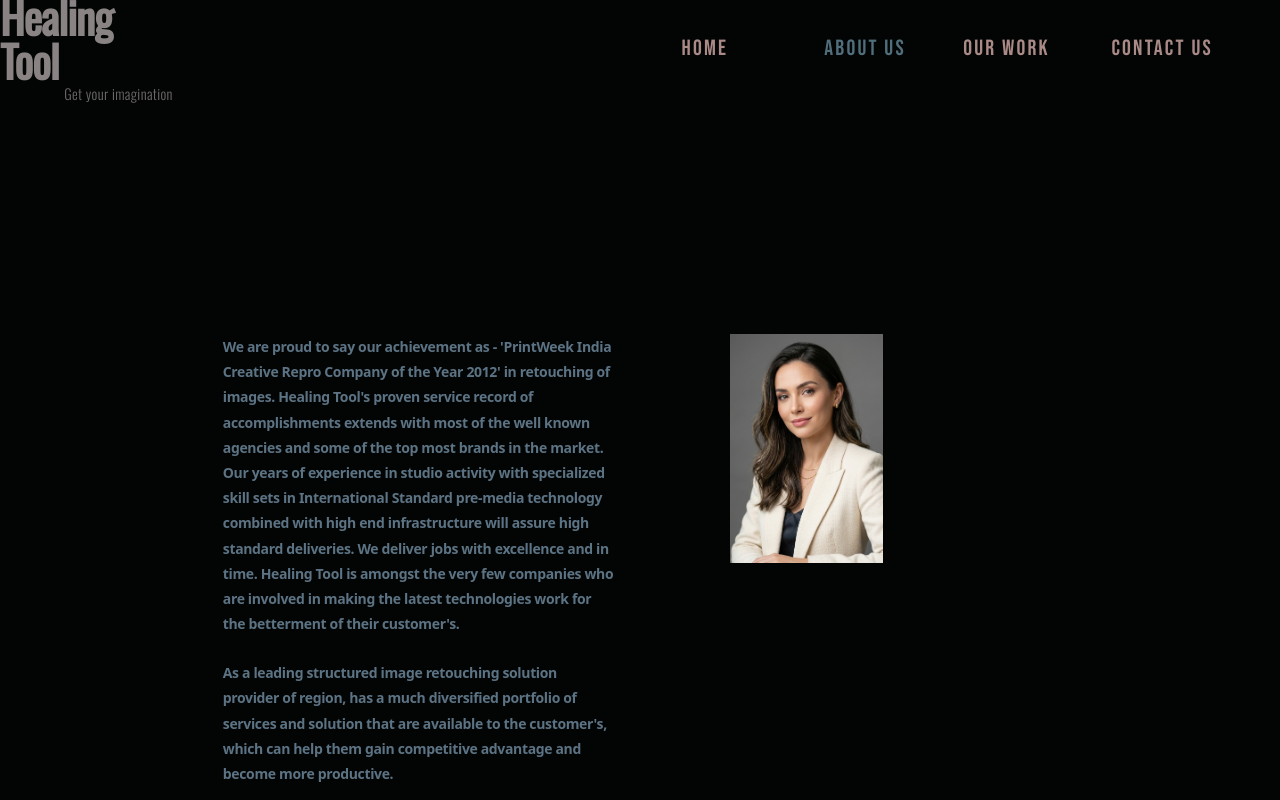
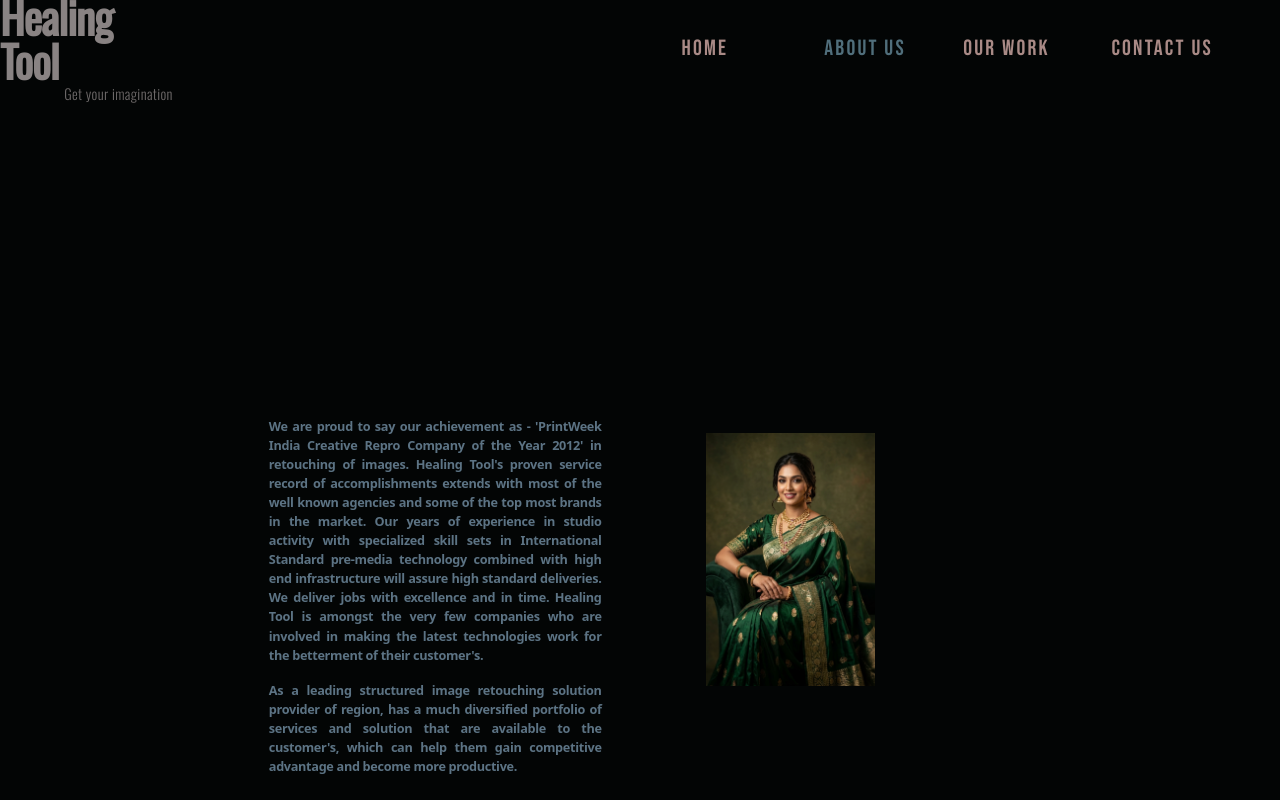
Before and after one commit to techieadi4703/venky-prototype1, a Next.js app: page /about in a window 1280 px wide. Shown: the top 800 px of the page. Built offline with nearby package versions, Linux system fonts and the light colour scheme.

Commit message:
refactor: decouple grid overlay into reusable component and update vertical line positioning logic

```diff
--- a/app/about/page.tsx
+++ b/app/about/page.tsx
@@ -2,6 +2,7 @@
 
 import Image from "next/image";
 import { GetYourImagination } from "@/components/get-your-imagination";
+import { GridOverlay } from "@/components/grid-overlay";
 
 export default function AboutPage() {
   const vLines = ["16%", "52%", "74%", "96%"];
@@ -14,47 +15,20 @@
     <>
       <div className="relative min-h-[900px] h-screen w-full flex flex-col bg-ink pt-24 overflow-hidden">
         {/* Grid Lines Overlay */}
-      <svg className="absolute inset-0 w-full h-full pointer-events-none z-0" xmlns="http://www.w3.org/2000/svg">
-        <g stroke="var(--color-accent)" strokeWidth="1" opacity="0.6">
-          {/* H2: 0 to Left edge of image (~57%) */}
-          <line x1="0" y1={`calc(${h2} - 2px)`} x2="57%" y2={`calc(${h2} - 2px)`} />
-          <line x1="0" y1={`calc(${h2} + 2px)`} x2="57%" y2={`calc(${h2} + 2px)`} />
-
-          {/* H3: Right edge of image (~69%) to 100% */}
-          <line x1="69%" y1={`calc(${h3} - 2px)`} x2="100%" y2={`calc(${h3} - 2px)`} />
-          <line x1="69%" y1={`calc(${h3} + 2px)`} x2="100%" y2={`calc(${h3} + 2px)`} />
-
-          {/* Vertical Lines */}
-          {vLines.map((v: string, i: number) => {
-            if (i === vLines.length - 1) {
-              return (
-                <g key={i}>
-                  <line x1={v} y1="0" x2={v} y2="100%" />
-                </g>
-              );
-            }
-            return (
-              <g key={i}>
-                <line x1={`calc(${v} - 2px)`} y1="0" x2={`calc(${v} - 2px)`} y2="100%" />
-                <line x1={`calc(${v} + 2px)`} y1="0" x2={`calc(${v} + 2px)`} y2="100%" />
-              </g>
-            );
-          })}
-        </g>
-      </svg>
+        <GridOverlay />
 
         <div className="absolute inset-0 w-full h-full z-10 max-w-[1440px] mx-auto pointer-events-none">
 
           {/* Text Block (Column 2: 16% to 52%) */}
           <div
-          className="absolute flex flex-col pl-4 pr-12 pt-[8vh] pointer-events-auto"
-          style={{ top: h1, height: `calc(${h2} - ${h1})`, left: `calc(16% + 2px)`, width: `calc(52% - 16% - 4px)` }}
+            className="absolute flex flex-col justify-start pt-8 lg:pt-12 pl-8 md:pl-16 pr-8 md:pr-16 pointer-events-auto"
+            style={{ top: '41%', height: '25%', left: '16%', width: '36%' }}
           >
-          <div className="flex flex-col gap-6 max-w-[540px]">
-            <p className="font-sans text-[#5c7384] text-[12.5px] md:text-[14px] leading-[1.8] font-semibold tracking-tight">
+            <div className="flex flex-col gap-3 md:gap-4 max-w-[480px]">
+              <p className="font-sans text-[#5c7384] text-[10px] md:text-[11.5px] lg:text-[12.7px] leading-[1.5] font-bold tracking-tight text-justify">
                 We are proud to say our achievement as - 'PrintWeek India Creative Repro Company of the Year 2012' in retouching of images. Healing Tool's proven service record of accomplishments extends with most of the well known agencies and some of the top most brands in the market. Our years of experience in studio activity with specialized skill sets in International Standard pre-media technology combined with high end infrastructure will assure high standard deliveries. We deliver jobs with excellence and in time. Healing Tool is amongst the very few companies who are involved in making the latest technologies work for the betterment of their customer's.
               </p>
-            <p className="font-sans text-[#5c7384] text-[12.5px] md:text-[14px] leading-[1.8] font-semibold tracking-tight">
+              <p className="font-sans text-[#5c7384] text-[10px] md:text-[11.5px] lg:text-[12.7px] leading-[1.5] font-bold tracking-tight text-justify">
                 As a leading structured image retouching solution provider of region, has a much diversified portfolio of services and solution that are available to the customer's, which can help them gain competitive advantage and become more productive.
               </p>
             </div>
@@ -62,12 +36,12 @@
 
           {/* Image Block (Column 3: 52% to 74%) */}
           <div
-          className="absolute flex items-start justify-center pt-[8vh] pointer-events-auto"
-          style={{ top: h1, height: `calc(100% - ${h1})`, left: `calc(52% + 2px)`, width: `calc(74% - 52% - 4px)` }}
+            className="absolute flex items-start justify-center pt-16 pointer-events-auto"
+            style={{ top: '41%', left: '52%', width: '22%' }}
           >
-          <div className="relative w-[55%] aspect-[2/3] max-w-[280px]">
+            <div className="relative w-[60%] max-w-[250px] aspect-[2/3] -translate-x-4">
               <Image
-               src="/images/hero-ribbon-photo.png"
+                src="/images/woman_saree.png"
                 alt="About Us"
                 fill
                 className="object-cover"
--- a/components/grid-overlay.tsx
+++ b/components/grid-overlay.tsx
@@ -55,6 +55,7 @@
         <g stroke="var(--color-accent)" strokeWidth="1.5" opacity="0.8">
           {/* === VERTICAL LINES === */}
           {verticalLines.map((v, i) => {
+            // Last line (94%) is single
             if (i === verticalLines.length - 1) {
               return (
                 <g key={`v-${i}`}>
@@ -62,10 +63,14 @@
                 </g>
               );
             }
+
+            // The 74% vertical line (i === 2) stops at h4 (66%)
+            const yEnd = i === 2 ? `calc(${h4}% + 5px)` : `${h5}%`;
+
             return (
               <g key={`v-${i}`}>
-                <line x1={`calc(${v} - 8px)`} y1="0" x2={`calc(${v} - 8px)`} y2={`${h5}%`} />
-                <line x1={`calc(${v} + 8px)`} y1="0" x2={`calc(${v} + 8px)`} y2={`${h5}%`} />
+                <line x1={`calc(${v} - 8px)`} y1="0" x2={`calc(${v} - 8px)`} y2={yEnd} />
+                <line x1={`calc(${v} + 8px)`} y1="0" x2={`calc(${v} + 8px)`} y2={yEnd} />
               </g>
             );
           })}
```
Lines whose indentation alone changed are shown as unchanged.
